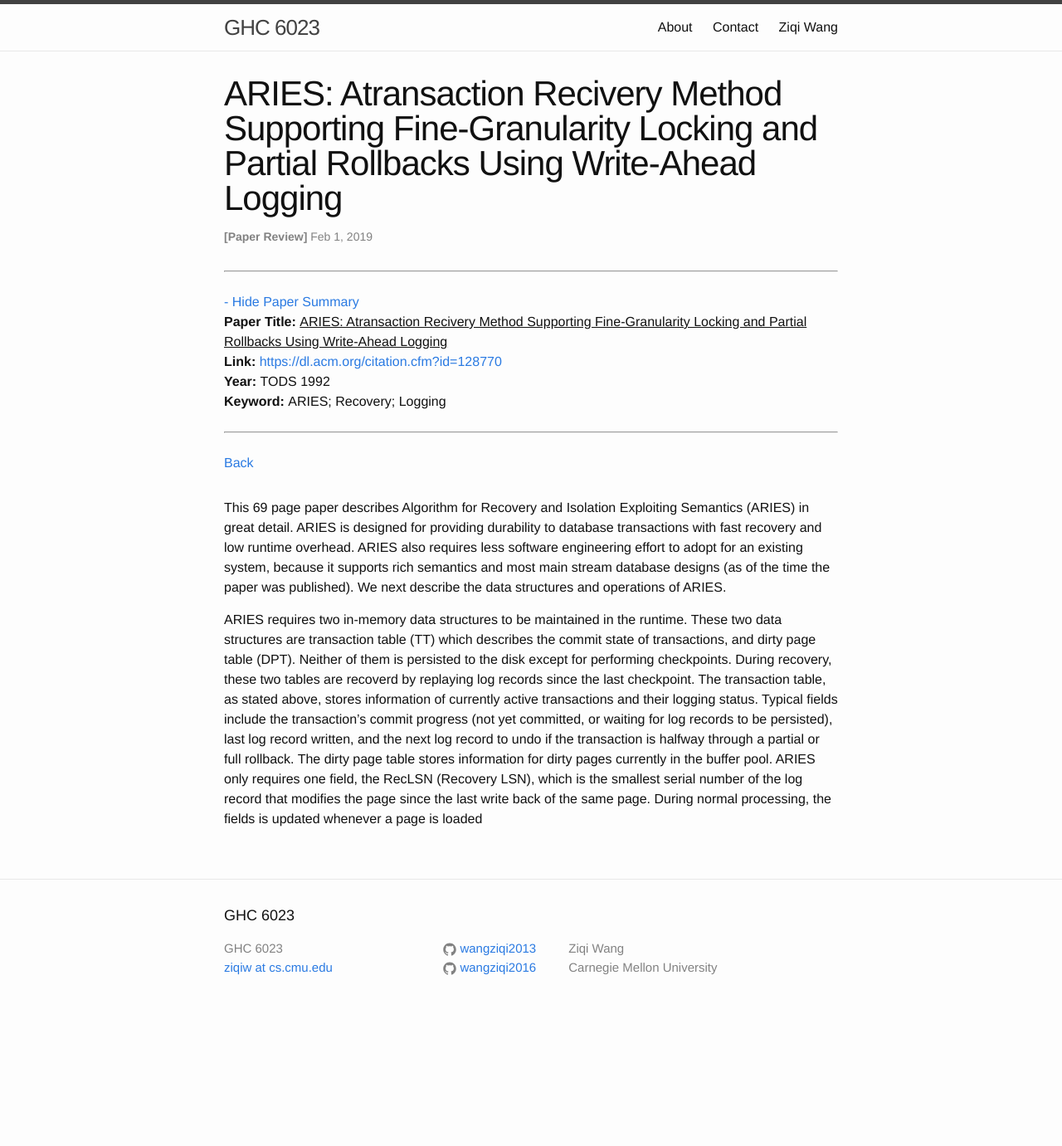
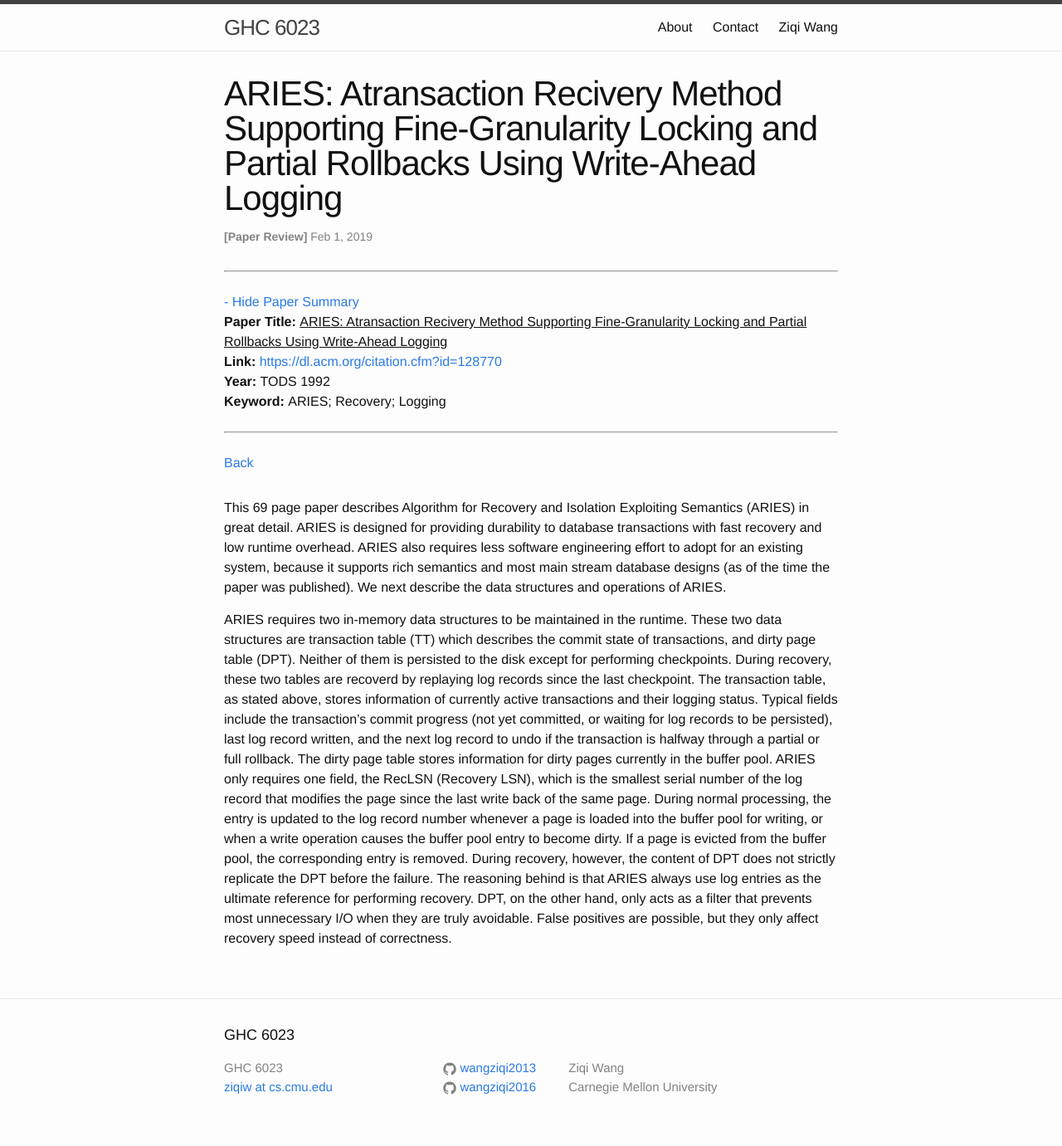
Before and after one commit to wangziqi2013/wangziqi2013.github.io, a Jekyll site: the page built from _posts/2019-01-31-aries.markdown, in a window 1280 px wide. Shown: the whole page at 83% size. Built offline with Jekyll 4.4.1, drawn with Linux system fonts in a browser that asks for light colours; before the commit the page ends 1237 px from its top, so only the background shows below that.

Commit message:
Finish dpt

```diff
--- a/_posts/2019-01-31-aries.markdown
+++ b/_posts/2019-01-31-aries.markdown
@@ -27,4 +27,10 @@ and their logging status. Typical fields include the transaction's commit progre
 records to be persisted), last log record written, and the next log record to undo if the transaction is halfway through
 a partial or full rollback. The dirty page table stores information for dirty pages currently in the buffer pool. ARIES
 only requires one field, the RecLSN (Recovery LSN), which is the smallest serial number of the log record that modifies the
-page since the last write back of the same page. During normal processing, the fields is updated whenever a page is loaded
+page since the last write back of the same page. During normal processing, the entry is updated to the log record
+number whenever a page is loaded into the buffer pool for writing, or when a write operation causes the buffer pool
+entry to become dirty. If a page is evicted from the buffer pool, the corresponding entry is removed. During recovery,
+however, the content of DPT does not strictly replicate the DPT before the failure. The reasoning behind is that ARIES
+always use log entries as the ultimate reference for performing recovery. DPT, on the other hand, only acts as a filter
+that prevents most unnecessary I/O when they are truly avoidable. False positives are possible, but they only affect
+recovery speed instead of correctness.
```
